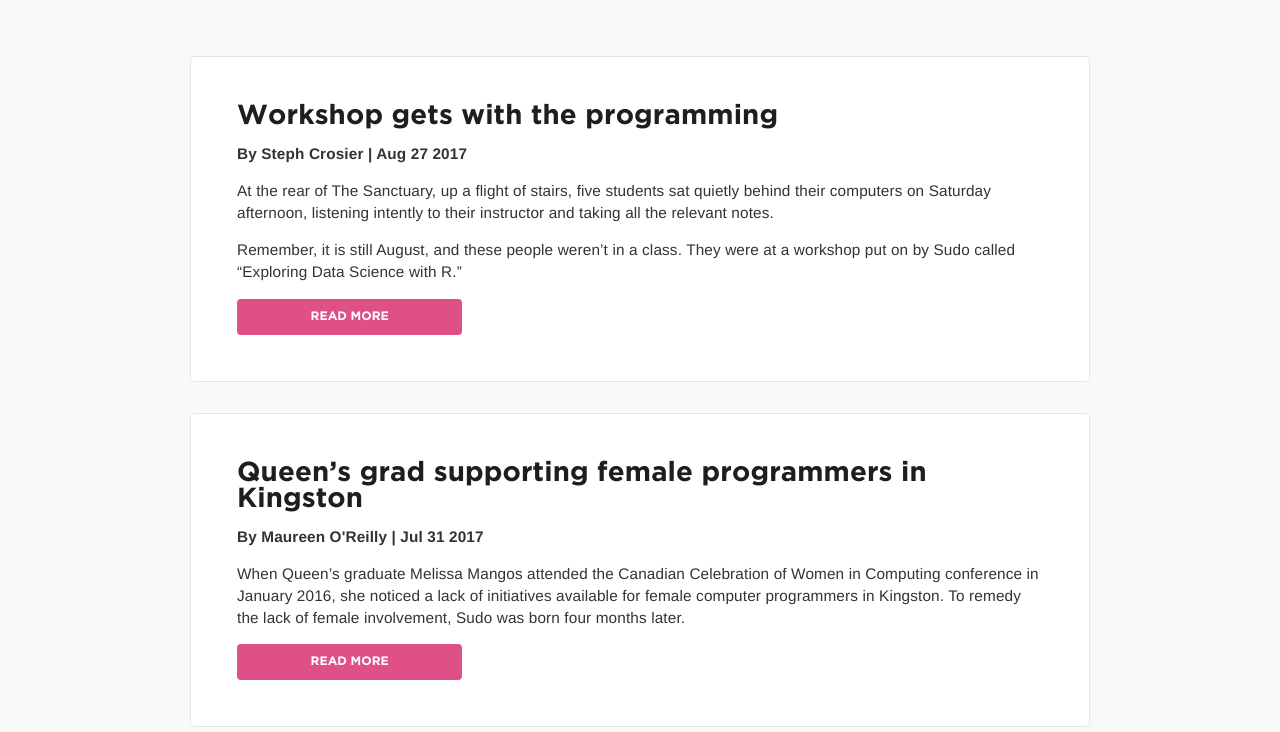
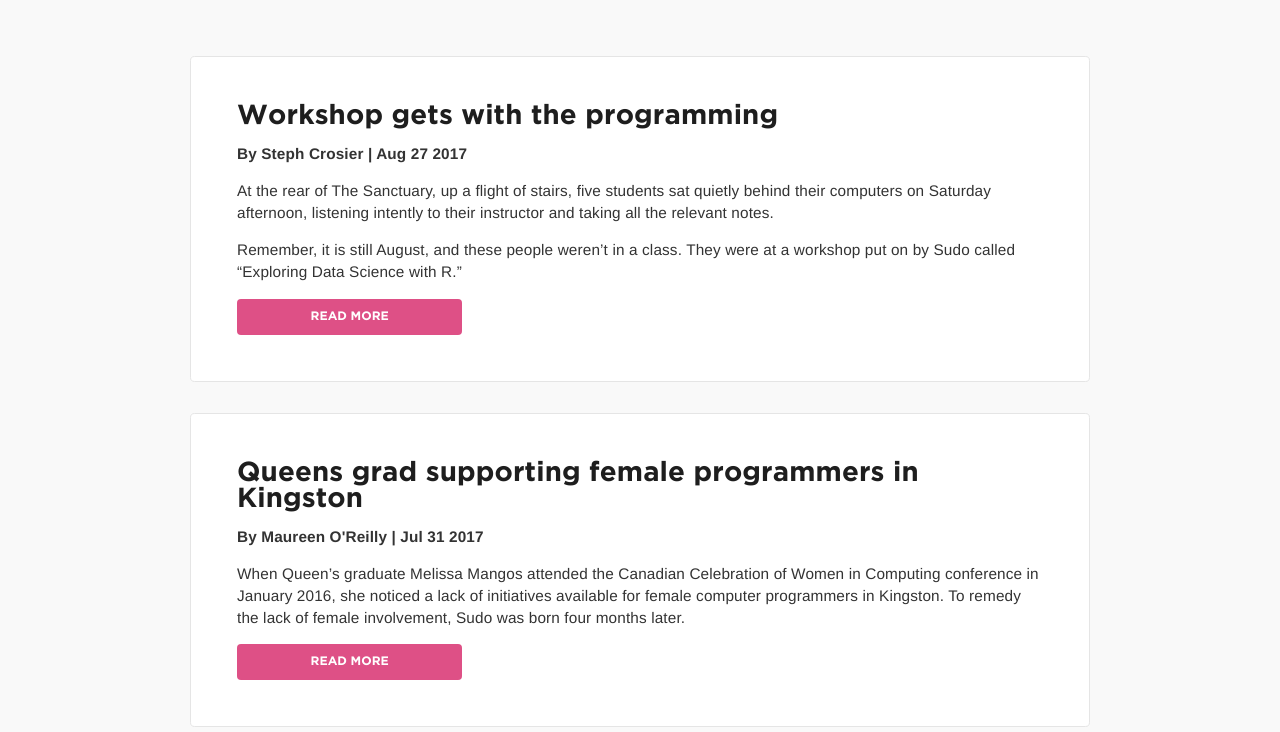
Before and after one commit to sudo-labs/sudolabs_v2, a website: page press.html in a window 1280 px wide. Shown: the part 365-1097 px from the top of the page. Drawn offline with nearby package versions, Linux system fonts and the light colour scheme.

Commit message:
Cara's silly typo

```diff
--- a/press.html
+++ b/press.html
@@ -67,7 +67,7 @@
 				</div>
 
 				<div class="press__container">
-					<h1 class="press__title">Queen’s grad supporting female programmers in Kingston</h1>
+					<h1 class="press__title">Queens grad supporting female programmers in Kingston</h1>
 					<span class="press__metadata--bold">By Maureen O'Reilly | Jul 31 2017</span>
 					<img src="assets/imgs/press/QAR.png" class="press__thumbnail--noHeight">
 					<p>When Queen’s graduate Melissa Mangos attended the Canadian Celebration of Women in Computing conference in January 2016, she noticed a lack of initiatives available for female computer programmers in Kingston. To remedy the lack of female involvement, Sudo was born four months later.</p>
```
